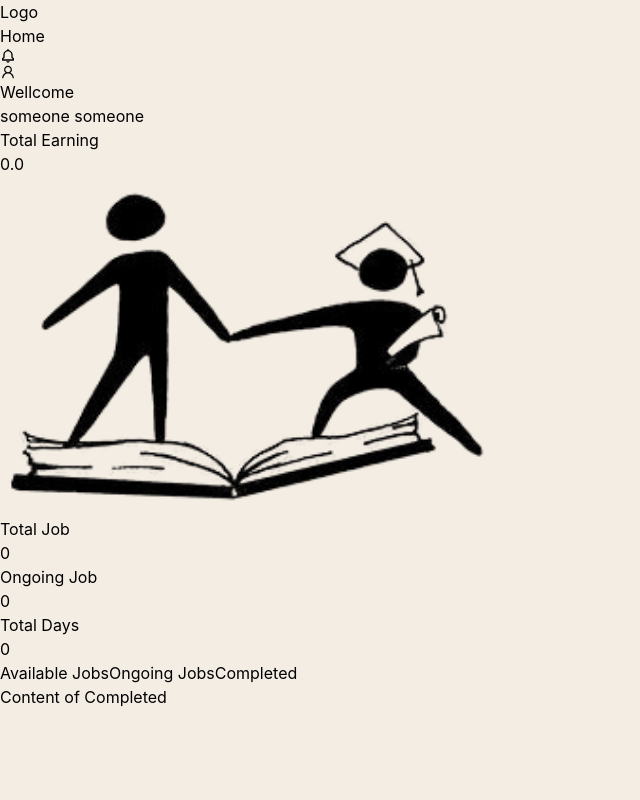
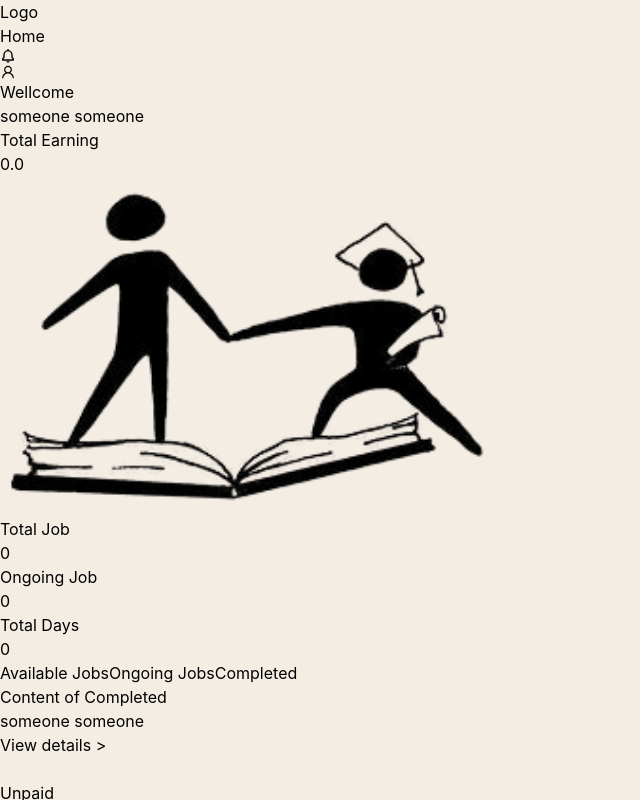
Before and after one commit to Yohanamtesfaye/Tutoring-Webiste, a React (Vite) app: page /tutor in a window 1280 px wide. Both pictures are taken after a click on the button "Completed". Shown: the top 800 px of the page, without its empty margins (0-640 px from the left). Built offline with nearby package versions, Linux system fonts and the light colour scheme; data requests are answered from the project's data file.

Commit message:
completed

```diff
--- a/src/Pages/Tutor.jsx
+++ b/src/Pages/Tutor.jsx
@@ -9,11 +9,19 @@ import Home from './Home';
 const Tutor = () => {
  const id =  localStorage.getItem('id')
   const [data, setData] =useState([]);
+  const [students, setStudents] = useState(null);
   const [activeTab, setActiveTab] = useState(1);
   useEffect(() => {
     axios.get(`http://localhost:3031/tutors/1`)
       .then(res => setData(res.data))
       .catch(err => console.log(err));
+      axios.get('http://localhost:3031/client')
+      .then(res => {
+        setStudents(res.data);
+      })
+      .catch(err => {
+        console.log(err);
+      });
   }, []);
   return (<>
       {/* navbar */}
@@ -76,7 +84,55 @@ const Tutor = () => {
     <div className="bg-gray-100 p-4 mt-2 rounded-b-lg">
         {activeTab === 1 && <div>Content of Avalabe Jobs</div>}
         {activeTab === 2 && <div>Content of Ongoing Job</div>}
-        {activeTab === 3 && <div>Content of Completed</div>}
+        {activeTab === 3 && <div>Content of Completed
+          <div className="flex justify-center items-center w-full h-screen bg-[#F4EDE4]">
+      <div className="w-3/4 h-3/4 bg-white mt-10 text-center shadow-md">
+        {data && students && (
+          <div className="bg-white m-8 flex flex-col justify-center items-center h-5/6">
+            <div className="flex items-center mb-4">
+              <p className="font-bold text-2xl mr-4 text-gray-600">{data.name}</p>
+              <Link to="/tutorprofile" className="text-blue-500 text-sm">View details {">"}</Link>
+            </div>
+            <div className="p-10 flex bg-white w-3/4 h-1/2">
+              <div className="flex-1 mr-4 w-1/4 flex flex-col items-center">
+                <div className="bg-green-300 h-full rounded-md p-6 mb-4 text-center">
+                  <p className="text-gray-700">{data.unpaid} <br /> Unpaid</p>
+                </div>
+              </div>
+              <div className="flex-1 mr-4 w-1/4 flex flex-col items-center">
+                <div className="bg-blue-200 h-full rounded-md p-6 mb-4 text-center">
+                  <p className="text-gray-700">{data.totalStudents} <br />Total Students</p>
+                </div>
+              </div>
+              <div className="flex-1 mr-4 w-1/4 flex flex-col items-center">
+                <div className="bg-red-400 h-full rounded-md p-6 mb-4 text-center">
+                  <p className="text-gray-700">{data.nTotaldays} <br />Total Days</p>
+                </div>
+              </div>
+              <div className="flex-1 w-1/4 flex flex-col items-center">
+                <div className="bg-yellow-300 h-full rounded-md p-6 mb-4 text-center">
+                  <p className="text-gray-700">{data.totalEarning} <br /> Total earning</p>
+                </div>
+              </div>
+            </div>
+            <div className="p-4">
+              <p className="text-gray-600">Students ({data.totalStudents})</p>
+              <br />
+              {students.map(student => (
+                <div key={student.id} className="text-gray-600 p-4 shadow-md mb-4">
+                  <p>
+                    <span role="img" aria-label="Female Student" className="text-3xl">👩‍🎓</span>
+                    <span role="img" aria-label="Male Graduate" className="text-3xl">👨‍🎓</span>
+                    <span className="inline-block mr-2 font-fantasy"><h1>{student.name},</h1></span>{student.level}
+                  </p>
+                </div>
+              ))}
+            </div>
+          </div>
+        )}
+      </div>
+    </div>
+          </div>}
       </div>
       <div>
         <div>
```
